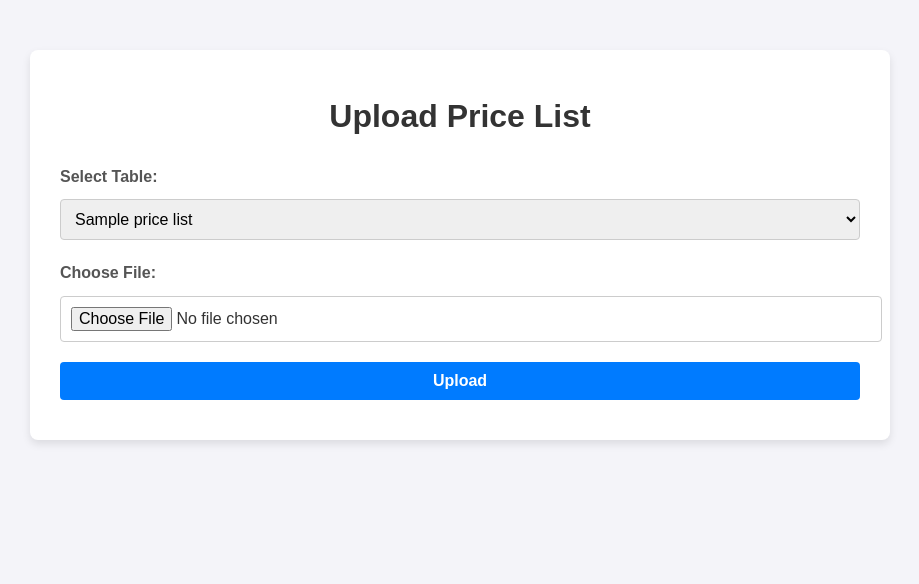
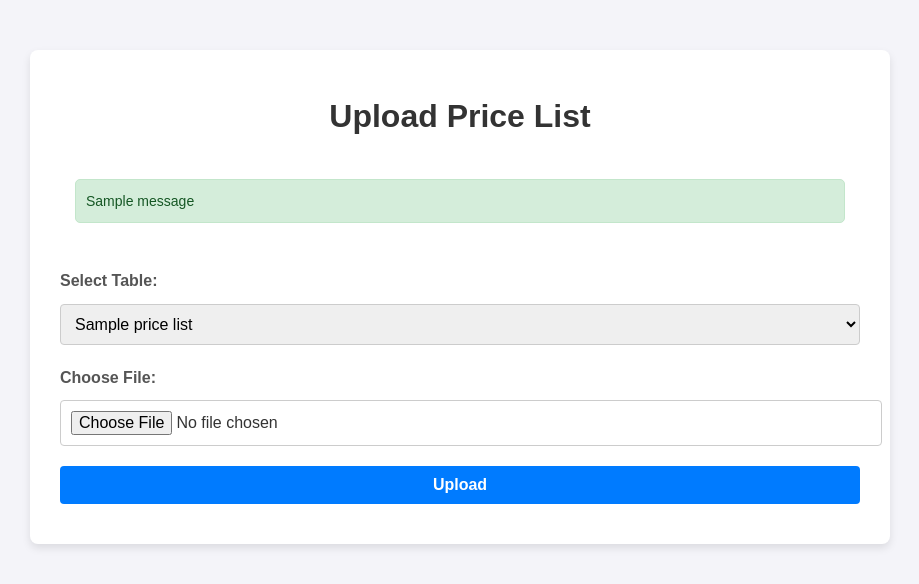
Before and after one commit to crimpi23/my_project, a Flask app: page /admin/upload_price_list in a window 1280 px wide. Shown: the part 46-630 px from the top of the page, without its empty margins (180-1099 px from the left). Run offline with Flask 3, Linux system fonts and the light colour scheme; one stand-in notice (Sample message) is shown; a database or web service that is not in the repository returns one stand-in record (values such as "Sample title"); some libraries are stand-ins or nearby versions.

Commit message:
Оновлено функціонал

```diff
--- a/app.py
+++ b/app.py
@@ -706,6 +706,7 @@ def upload_price_list():
 
 
 
+
 if __name__ == '__main__':
     port = int(os.environ.get('PORT', 5000))
     app.run(host='0.0.0.0', port=port)
--- a/templates/upload_price_list.html
+++ b/templates/upload_price_list.html
@@ -17,7 +17,16 @@
     </header>
     <div class="container">
         <h1>Upload Price List</h1>
-
+        <!-- Блок для Flash-повідомлень -->
+        <div class="flash-messages">
+            {% with messages = get_flashed_messages(with_categories=true) %}
+            {% if messages %}
+                {% for category, message in messages %}
+                <div class="flash-message {{ category }}">{{ message }}</div>
+                {% endfor %}
+            {% endif %}
+            {% endwith %}
+        </div>
         <!-- Форма завантаження файлу -->
         <form id="uploadForm">
             <label for="table_name">Select Table:</label>
```
